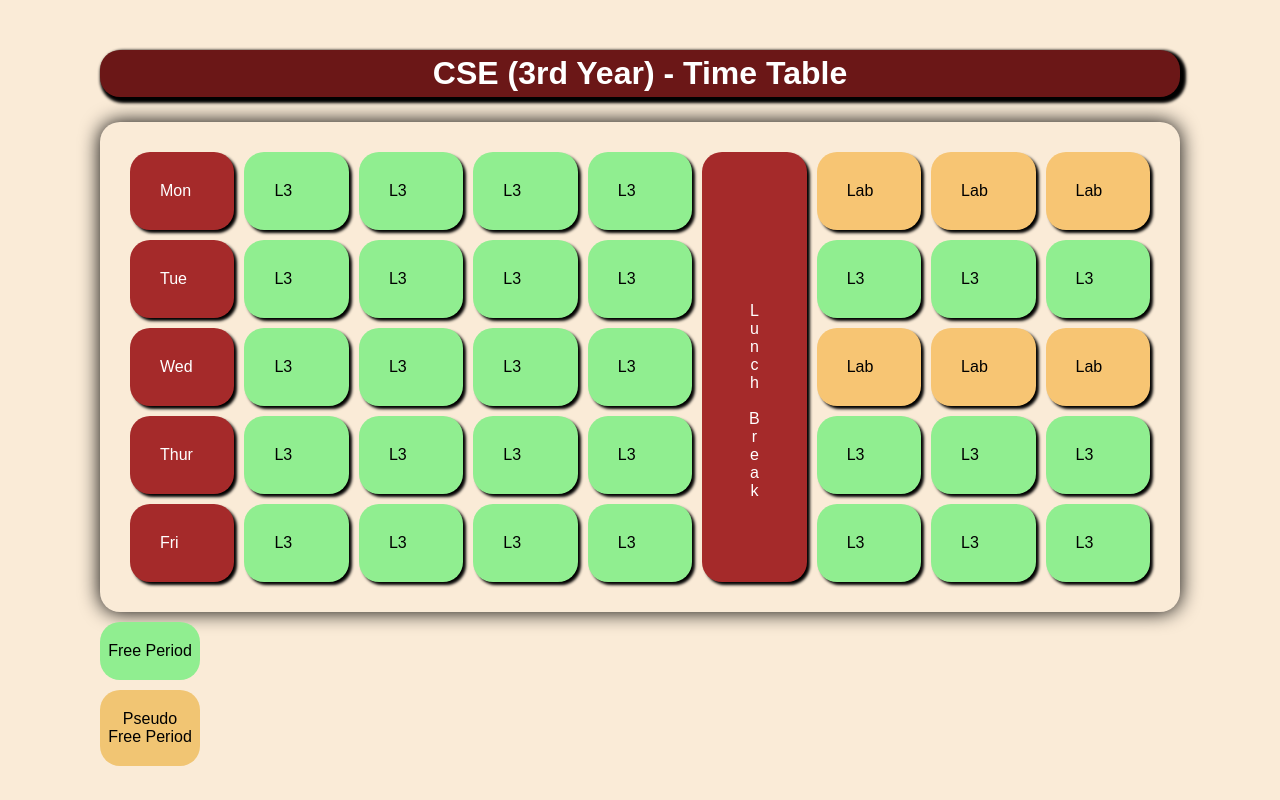
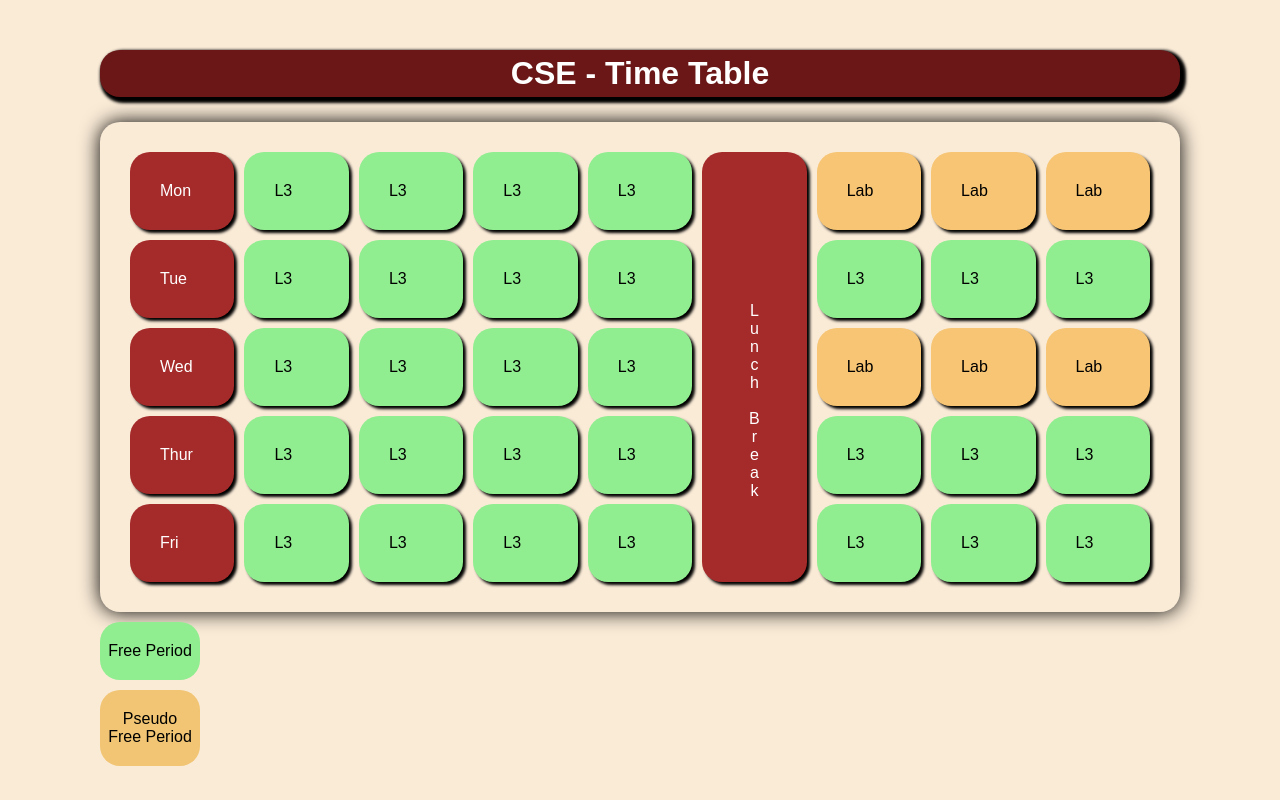
Before and after one commit to Shank0071/time, a plain HTML site: page index.html in a window 1280 px wide. Drawn offline with Linux system fonts and the light colour scheme.

Commit message:
"fifth commit"

```diff
--- a/index.html
+++ b/index.html
@@ -8,7 +8,7 @@
     <title>Document</title>
 </head>
 <body>
-    <h1>CSE (3rd Year) - Time Table </h1>
+    <h1>CSE - Time Table </h1>
     <div class="container">
         <div class="items day">Mon</div>
         <div class="items">L3</div>
```
